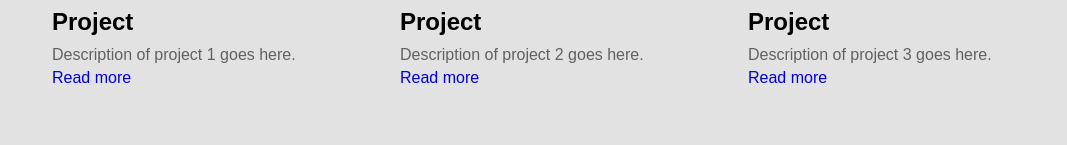
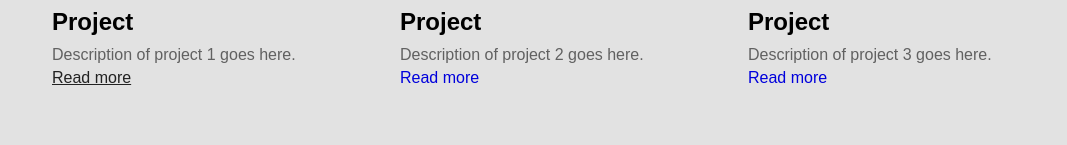
Before and after one commit to gathrean/my-portfolio, a React (Create React App) app: page / in a window 1280 px wide. In both pictures the pointer is over the link 292 px from the left and 1369 px from the top of the page. Shown: the part 1291-1436 px from the top of the page, without its empty margins (96-1163 px from the left). Built offline with nearby package versions, Linux system fonts and the light colour scheme.

Commit message:
Added underline for the Read More hover

```diff
--- a/src/pages/LandingPage/Sections/PROJECTS/PROJECTS.css
+++ b/src/pages/LandingPage/Sections/PROJECTS/PROJECTS.css
@@ -40,9 +40,14 @@
   margin-bottom: 5px;
 }
 
-.read-more-link{
+.read-more-link {
   display: block;
   color: #0000dc;
   font-weight: 450;
   text-decoration: none;
 }
+
+.read-more-link:hover {
+  color: #222222;
+  text-decoration: underline;
+}
```
